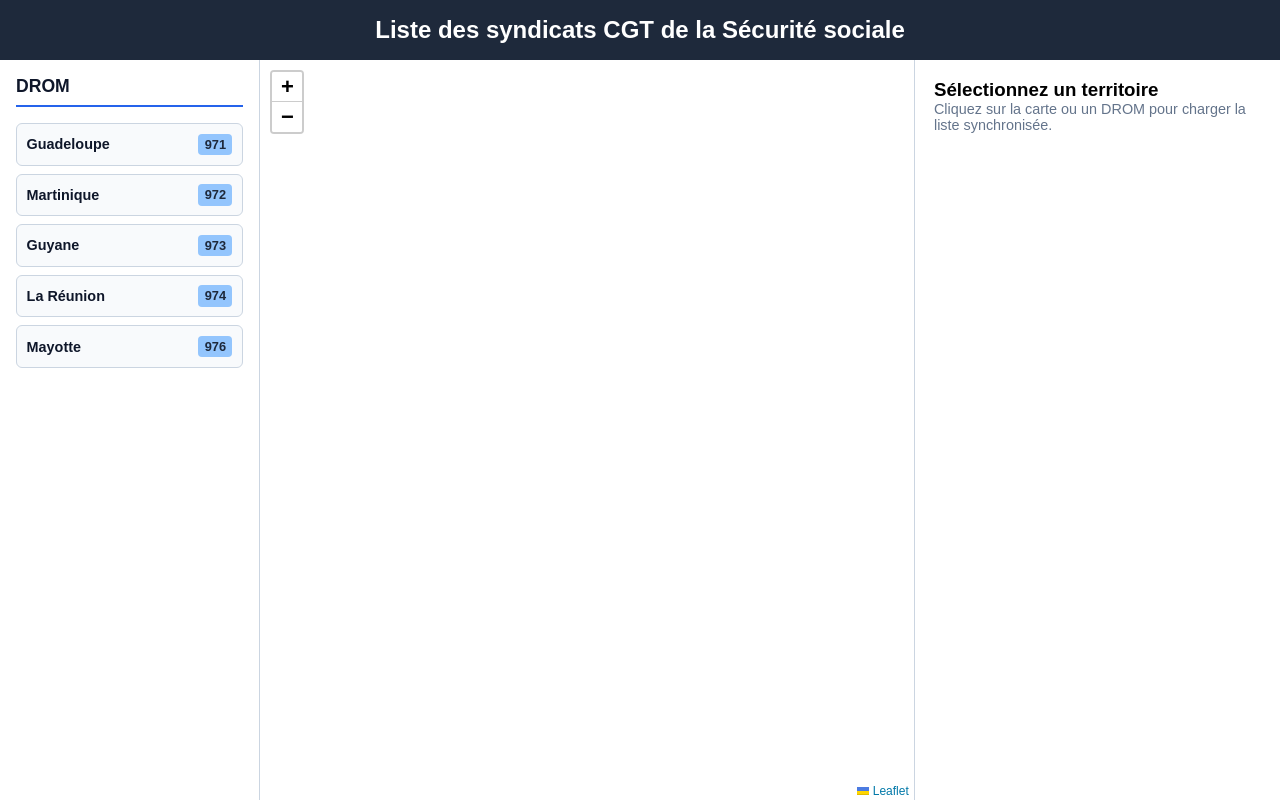
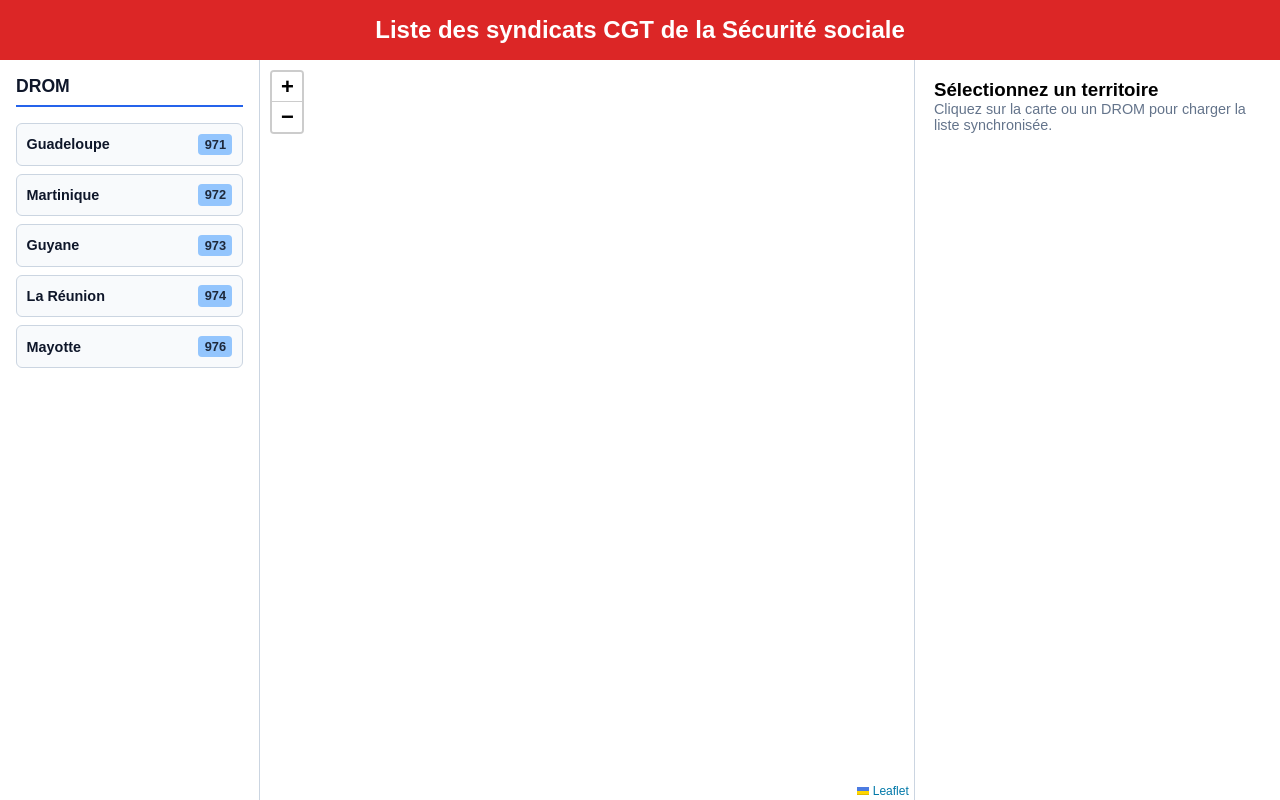
Before and after one commit to collectifsecudoc-bot/carte-syndicats-cgt, a plain HTML site: page index.html in a window 1280 px wide. Drawn offline with nearby package versions, Linux system fonts and the light colour scheme; no server answers.

Commit message:
Update index.html
changement couleur fond titre > rouge

```diff
--- a/index.html
+++ b/index.html
@@ -11,7 +11,7 @@
     * { box-sizing: border-box; margin: 0; padding: 0; font-family: Arial, sans-serif; }
     body { display: flex; flex-direction: column; height: 100vh; background: #f4f6f8; }
 
-    header { background: #1e293b; color: white; padding: 1rem; text-align: center; }
+    header { background: #dc2626; color: white; padding: 1rem; text-align: center; }
     .container { display: flex; flex: 1; overflow: hidden; }
 
     /* DROM */
```
